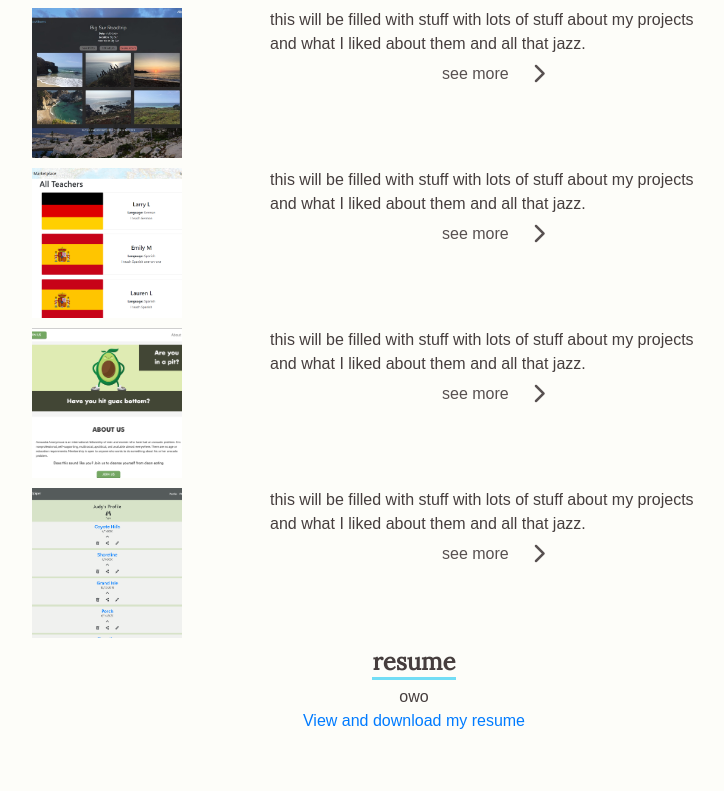
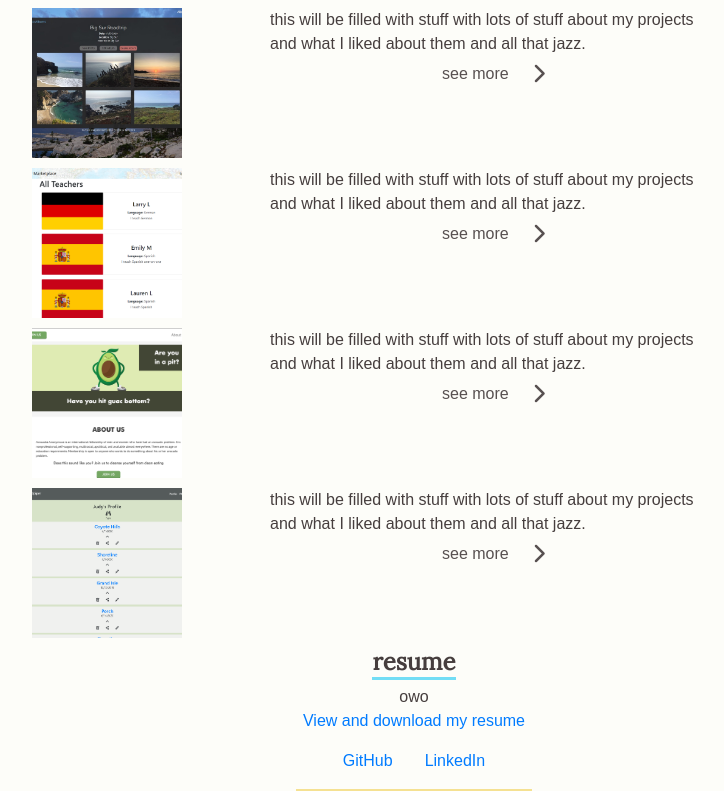
Before and after one commit to kimjudyh/portfolio, a React (Create React App) app: page / in a window 1280 px wide. Shown: the part 798-1589 px from the top of the page, without its empty margins (226-950 px from the left). Before the commit the page ends 1531 px from the top, so only its background shows below. Built offline with nearby package versions, Linux system fonts and the light colour scheme.

Commit message:
added footer

```diff
--- a/src/App.js
+++ b/src/App.js
@@ -4,6 +4,7 @@ import About from './components/About';
 import Project from './components/Project';
 import Resume from './components/Resume';
 import Navbar from './components/Navbar';
+import Footer from './components/Footer';
 
 function App() {
   return (
@@ -16,6 +17,7 @@ function App() {
       <About />
       <Project />
       <Resume />
+      <Footer />
     </div>
     </>
   );
--- /dev/null
+++ b/src/components/Footer.js
@@ -0,0 +1,27 @@
+import React from 'react';
+
+const Footer = () => {
+  return (
+    <footer className="navbar top navbar-expand-lg navbar-light ">
+      <div className="container">
+          <a className="nav-link" href="#about-link">GitHub</a>
+          <a className="nav-link" href="#project-link">LinkedIn</a>
+          {/* Hamburger Menu Button */}
+    <button className="navbar-toggler" type="button" data-toggle="collapse" data-target="#footerDropdown" aria-controls="footerDropdown" aria-expanded="false" aria-label="Toggle navigation">
+      {/* <span className="navbar-toggler-icon"></span> */}
+      <i className="fa fa-bars"></i>
+    </button>
+    {/* Links in dropdown */}
+    <div className="collapse navbar-collapse ml-auto" id="footerDropdown">
+      <ul className="navbar-nav ml-auto">
+        <li className="nav-item active" data-toggle="collapse" data-target="#footerDropdown">
+        </li>
+      </ul>
+      </div>
+      </div>
+    </footer>
+
+  )
+}
+
+export default Footer;
```
